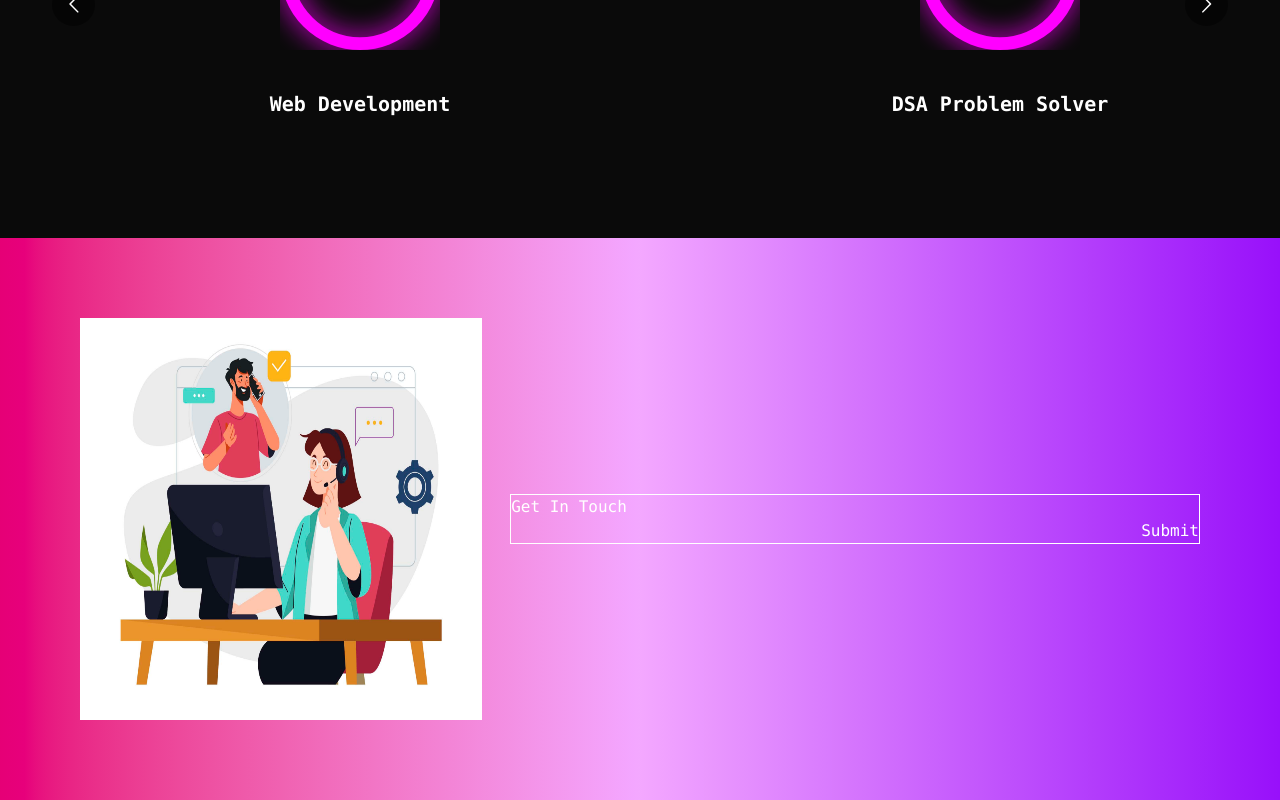
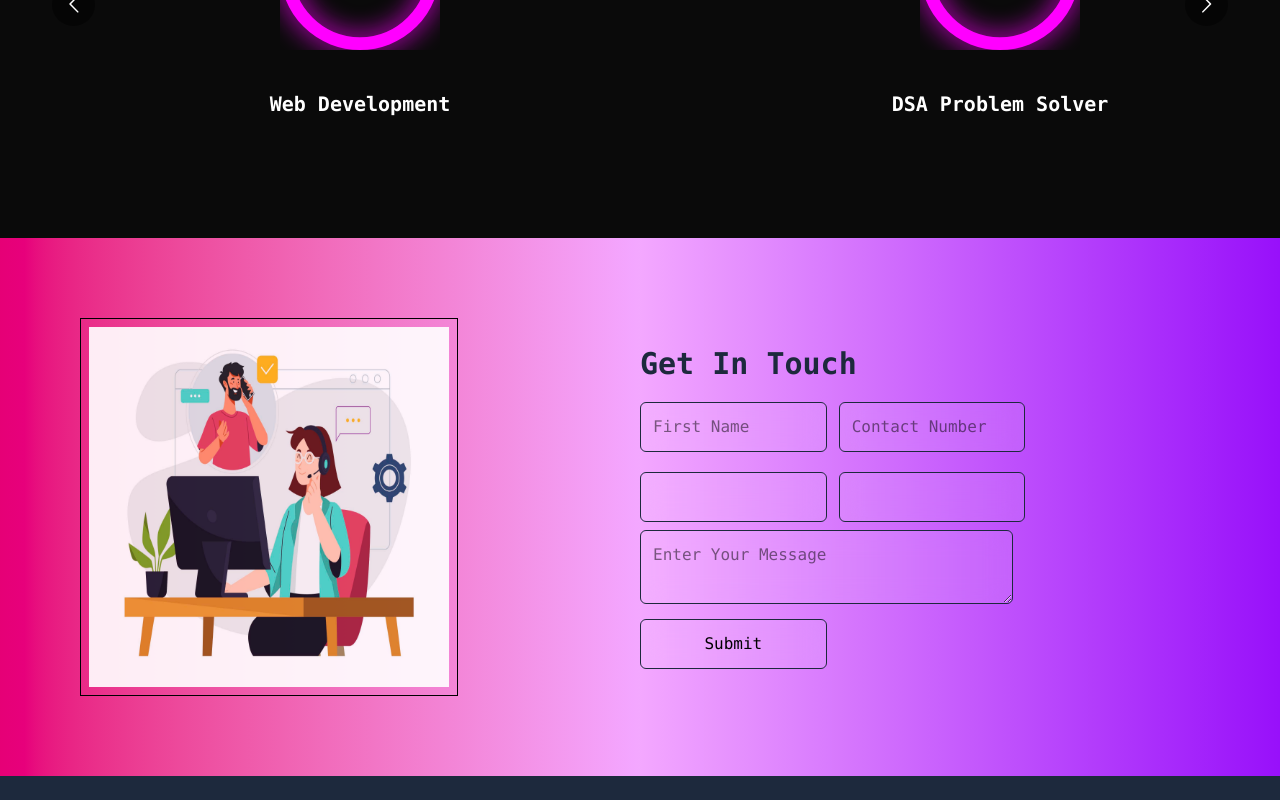
Before and after one commit to AbhipsaMohapatra/Portfolio, a React (Vite) app: page / in a window 1280 px wide. Shown: the part 962-1762 px from the top of the page. After the commit the page ends 1738 px from the top, so only its background shows below. Built offline with nearby package versions, Linux system fonts and the light colour scheme.

Commit message:
Added Contact Page

```diff
--- a/src/components/Contact.jsx
+++ b/src/components/Contact.jsx
@@ -19,22 +19,35 @@ const Contact = () => {
   return (
     <section className="contact">
       <div className="bg-gradient-to-r from-pink-600 to bg-purple-600 via-fuchsia-300 flex justify-between items-center p-20">
-        <div className="border shadow-amber-100">
+        <div className="border border-black shadow-amber-100 p-2">
           <img
             src="contactpic3.jpg"
-            className="w-100 h-100 object-fit-cover "
+            className="w-90 h-90 object-fit-contain animate-pulse ease-in-out"
             alt="Contact"
           />
         </div>
-        <div className="border">
-          <h2>Get In Touch</h2>
-          <form onSubmit={handleSubmit(onSubmit)}>
-            <input
-              {...register("firstName", { required: true, maxLength: 20 })}
-            />
-            <input {...register("lastName", { pattern: /^[A-Za-z]+$/i })} />
-            <input type="number" {...register("age", { min: 18, max: 99 })} />
-            <input type="submit" />
+        <div className=" w-1/2">
+          <h2 className="text-slate-800 font-bold text-3xl">Get In Touch</h2>
+          <form onSubmit={handleSubmit(onSubmit)} className="">
+            <div className=" mt-5 mb-2 flex  items-center gap-3">
+              <input
+                placeholder="First Name"
+                className=" text-black w-1/3 p-3 rounded-md border border-slate-800 bg-white/10 backdrop-blur-md   outline-none focus:ring-2 focus:ring-white/10 transition-all"
+                {...register("firstName", { required: true, maxLength: 20 })}
+              />
+              <input placeholder="Contact Number" className=" text-black w-1/3 p-3 rounded-md border border-slate-800 bg-white/10 backdrop-blur-md   outline-none focus:ring-2 focus:ring-white/10 transition-all" {...register("lastName", { pattern: /^[A-Za-z]+$/i })} />
+            </div>
+            <div className=" mt-5 mb-2 flex  items-center gap-3">
+
+            <input className=" text-black w-1/3 p-3 rounded-md border border-slate-800 bg-white/10 backdrop-blur-md   outline-none focus:ring-2 focus:ring-white/10 transition-all" type="number" {...register("age", { min: 18, max: 99 })} />
+            <input className=" text-black w-1/3 p-3 rounded-md border border-slate-800 bg-white/10 backdrop-blur-md   outline-none focus:ring-2 focus:ring-white/10 transition-all" type="number" {...register("age", { min: 18, max: 99 })} />
+            </div>
+            <div className="my-2">
+              <textarea placeholder="Enter Your Message" className=" text-black w-2/3 p-3 rounded-md border border-slate-800 bg-white/10 backdrop-blur-md   outline-none focus:ring-2 focus:ring-white/10 transition-all">
+
+              </textarea>
+            </div>
+            <input className=" text-black w-1/3 p-3 rounded-md border border-slate-800 bg-white/10 backdrop-blur-md   outline-none focus:ring-2 focus:ring-white/10 transition-all" type="submit" />
           </form>
         </div>
       </div>
```
